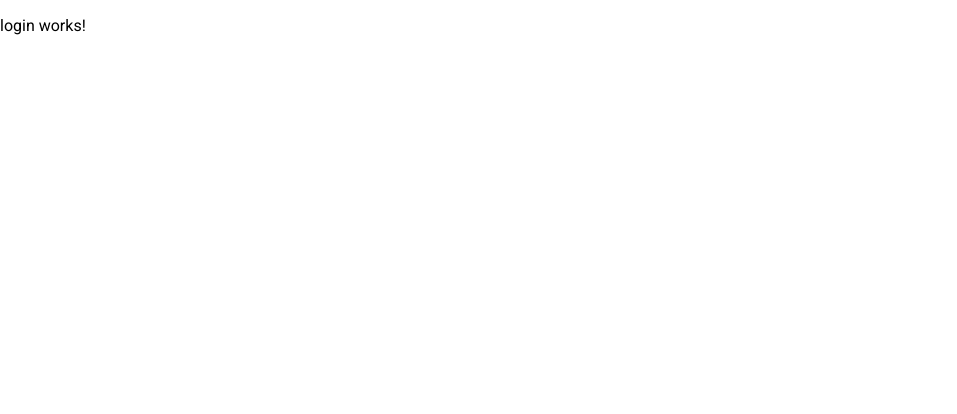
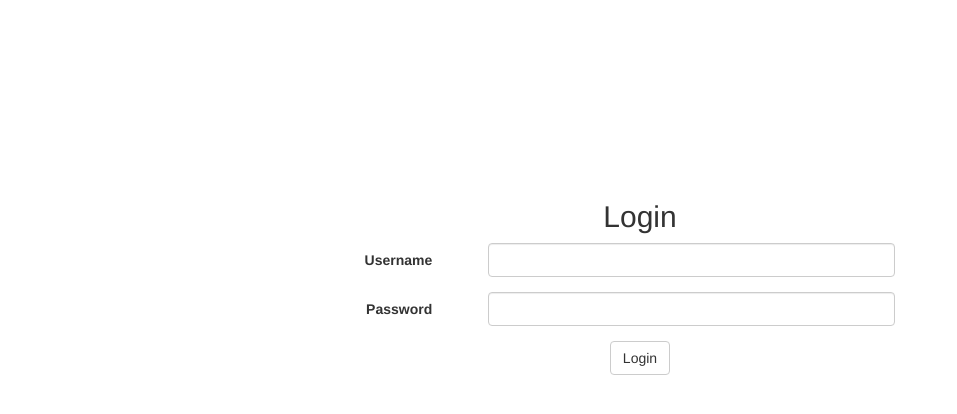
Before and after one commit to bjackson14/Angular6-weather-api-demo, an Angular app in the folder frontend/: page / in a window 1280 px wide. Shown: the top 414 px of the page, without its empty margins (0-957 px from the left). Built offline with nearby package versions, Linux system fonts and the light colour scheme.

Commit message:
Removed angular materials. Add bootstrap. Edited readme to reflect changes. Added basic formatting to login form. Added beginning of function to let the user login.

```diff
--- a/frontend/angular.json
+++ b/frontend/angular.json
@@ -23,12 +23,13 @@
               "src/assets"
             ],
             "styles": [
-              {
-                "input": "node_modules/@angular/material/prebuilt-themes/indigo-pink.css"
-              },
-              "src/styles.css"
+              "src/styles.css",
+              "node_modules/bootstrap/dist/css/bootstrap.min.css"
             ],
-            "scripts": []
+            "scripts": [
+              "node_modules/jquery/dist/jquery.min.js",
+              "node_modules/bootstrap/dist/js/bootstrap.min.js"
+            ]
           },
           "configurations": {
             "production": {
@@ -75,12 +76,13 @@
             "tsConfig": "src/tsconfig.spec.json",
             "karmaConfig": "src/karma.conf.js",
             "styles": [
-              {
-                "input": "node_modules/@angular/material/prebuilt-themes/indigo-pink.css"
-              },
-              "src/styles.css"
+              "src/styles.css",
+              "node_modules/bootstrap/dist/css/bootstrap.min.css"
             ],
-            "scripts": [],
+            "scripts": [
+              "node_modules/jquery/dist/jquery.min.js",
+              "node_modules/bootstrap/dist/js/bootstrap.min.js"
+            ],
             "assets": [
               "src/favicon.ico",
               "src/assets"
--- a/frontend/package.json
+++ b/frontend/package.json
@@ -23,7 +23,9 @@
     "@angular/platform-browser-dynamic": "^6.1.0",
     "@angular/router": "^6.1.0",
     "ajv": "^6.9.1",
+    "bootstrap": "^3.4.1",
     "core-js": "^2.5.4",
+    "jquery": "^3.4.1",
     "rxjs": "~6.2.0",
     "zone.js": "~0.8.26"
   },
--- a/frontend/src/app/components/login/login.component.css
+++ b/frontend/src/app/components/login/login.component.css
@@ -0,0 +1,7 @@
+label, input {
+    margin-left: 2vw;
+}
+
+form {
+    margin-top: 25vh;
+}
--- a/frontend/src/app/components/login/login.component.html
+++ b/frontend/src/app/components/login/login.component.html
@@ -1,3 +1,18 @@
-<p>
-  login works!
-</p>
+<form class="form-horizontal">
+  <h2 class="text-center">Login</h2>
+  <div class="form-group">
+    <label class="control-label col-sm-4">Username</label>
+    <div class="col-sm-4">
+      <input type="text" class="form-control" />
+    </div>
+  </div>
+  <div class="form-group">
+    <label class="control-label col-sm-4">Password</label>
+    <div class="col-sm-4">
+      <input type="password" class="form-control" />
+    </div>
+  </div>
+  <div class="text-center">
+    <button type="button" class="btn btn-default">Login</button>
+  </div>
+</form>
--- a/frontend/src/app/components/login/login.component.ts
+++ b/frontend/src/app/components/login/login.component.ts
@@ -1,5 +1,7 @@
 import { Component, OnInit } from '@angular/core';
+import { Router } from '@angular/router';
 import { LoginService } from '../../login.service';
+import { Login } from '../../login.model';
 
 @Component({
   selector: 'app-login',
@@ -8,9 +10,18 @@ import { LoginService } from '../../login.service';
 })
 export class LoginComponent implements OnInit {
 
-  constructor(private loginService: LoginService) { }
+  login: Login;
+
+  constructor(private loginService: LoginService, router: Router) { }
 
   ngOnInit() {
   }
 
+  // Gets the login information
+  getLogin(username: String, password: String) {
+    this.loginService.getLoginByUsername(username).subscribe((login: Login) => {
+      this.login = login;
+    });
+  }
+
 }
--- /dev/null
+++ b/frontend/src/app/login.model.ts
@@ -0,0 +1,4 @@
+export interface Login {
+    username: String;
+    password: String;
+}
```
Also changed, not shown: 2 other files (tests, documents, lock files or other folders).
